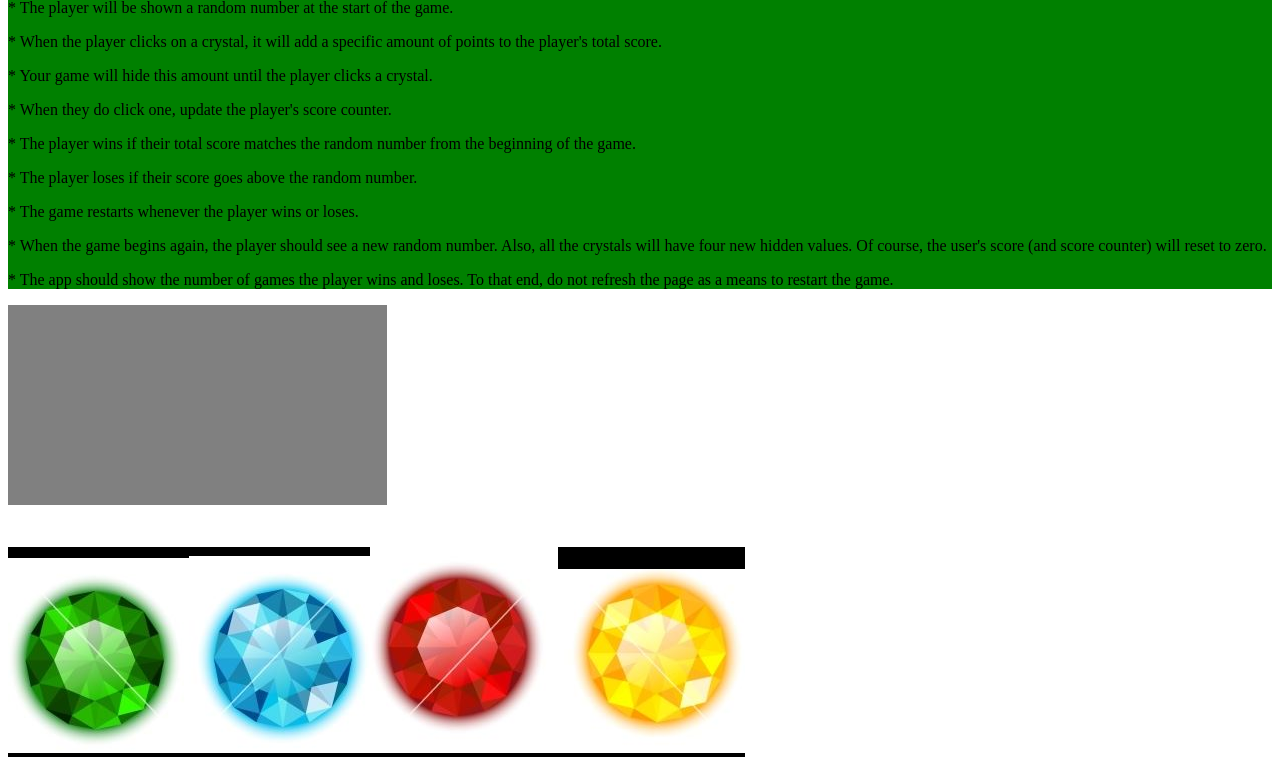
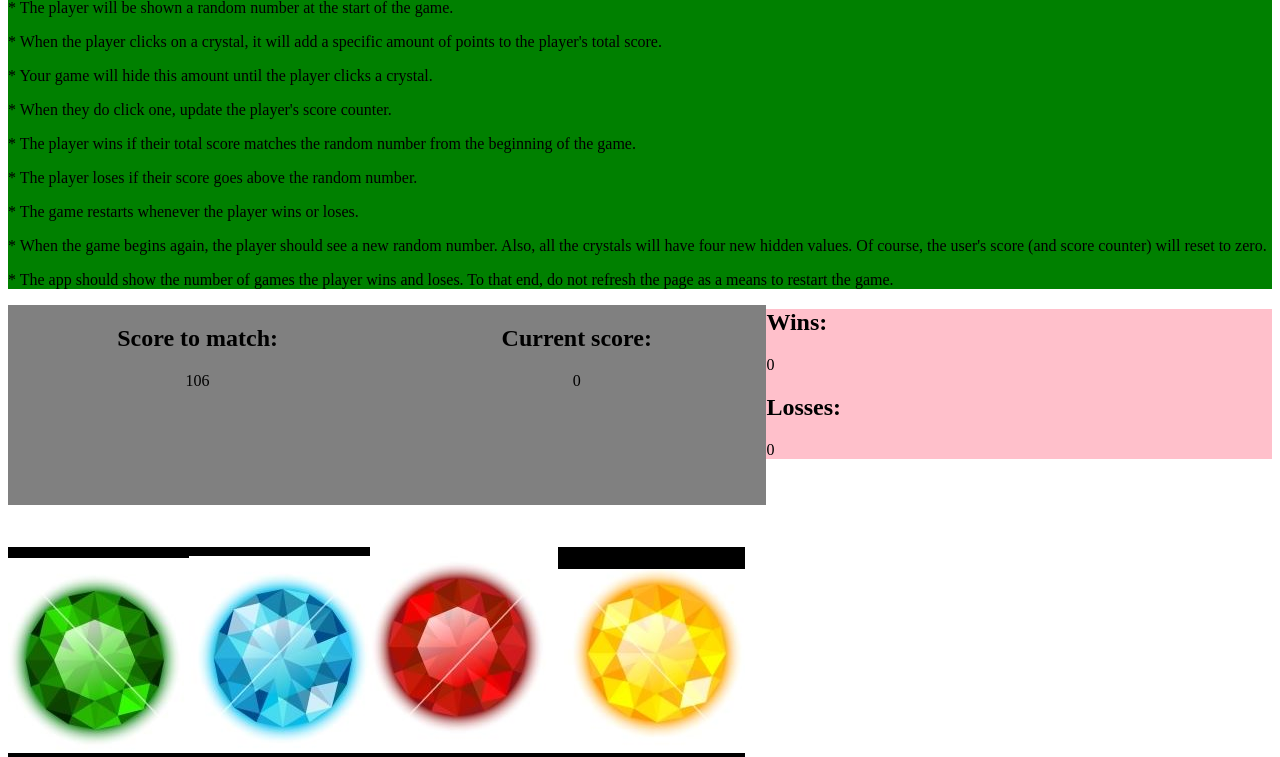
Before and after one commit to nhoon2002/week-4-game, a PHP site: page /index.html in a window 1280 px wide. Shown: the part 43-800 px from the top of the page. Run offline with PHP 8.4, Linux system fonts and the light colour scheme.

Commit message:
mechanics finalized, need styling

```diff
--- a/assets/css/style.css
+++ b/assets/css/style.css
@@ -6,7 +6,7 @@
 
 #crystal_container {
   background: black;
-  position: fixed;
+  position: absolute;
   bottom: 0;
 }
 
--- a/index.html
+++ b/index.html
@@ -7,13 +7,15 @@
   <title>Gems | Nam Kim</title>
   <!-- Reference to css file -->
   <link rel="stylesheet" type="text/css" href="assets/css/style.css">
+  <!-- Jquery -->
   <script src="https:code.jquery.com/jquery-2.2.3.js" integrity="sha256-laXWtGydpwqJ8JA+X9x2miwmaiKhn8tVmOVEigRNtP4=" crossorigin="anonymous"></script>
-  <!-- <script type="text/javascript"> -->
+
 </head>
 
 <body>
+
   <div id="title" style="background: yellow">Crystals Collector!</div>
-
+  <!-- Instructions -->
   <div id="howtoplay" style="background: green">
      <p>
        * The player will be shown a random number at the start of the game.
@@ -56,66 +58,38 @@
      </p>
 
   </div>
-    <div id="score_container"
+
+  <!-- Score to beat, user score so far display area -->
+  <div id="score_container">
+
         <div id="scoretomatch"></div>
         <div id="totalscore"></div>
-    </div>
-
-
-    <div id="winsandlosses" style="background: pink"></div>
-
-    <!-- Display inline block -->
-    <div id="crystal_container">
-      <div class="crystalImage">
 
   </div>
 
-      <!-- <div id="crystal1"></div>
-      <div id="crystal2"></div>
-      <div id="crystal3"></div>
-      <div id="crystal4"></div> -->
+  <!-- Win and loss counts display area -->
+  <div id="winsandlosses" style="background: pink"></div>
 
-    </div>
-    <!-- //////////////////////// -->
+  <!-- Contains crystal images -->
+  <div id="crystal_container"></div>
 
 
-
-
+    <!-- Start Script -->
     <script type="text/javascript">
 
     $(document).ready(
       function(){
 
+        // Initialize Variables
+        var Scoretobeat;
+        var userScore;
+        var crystalValues = [0,0,0,0];
+        var crystalImageLinks = ["assets/images/jewel1.JPG", "assets/images/jewel2.JPG", "assets/images/jewel3.JPG", "assets/images/jewel4.JPG"]
+        var win_count = 0;
+        var loss_count = 0;
 
-        var Scoretobeat;
-
-        var userScore;
-
-        var crystalValues = [];
-        var crystalImageLinks = ["assets/images/jewel1.JPG", "assets/images/jewel2.JPG", "assets/images/jewel3.JPG", "assets/images/jewel4.JPG"]
-        var win_count;
-        var loss_count;
-
-        //resets values
-        function newGame () {
-          //assigns a random integer from [19 - 120]
-          Scoretobeat = Math.floor(Math.random() * (120-19+1)) + 19;
-          userScore = 0;
-
-
-          for (var i = 0; i < 4; i++) {
-            //assigns a random integer from [1-12]
-            crystalValues[i] = Math.floor(Math.random() * (12-1+1)) + 1;
-          }
-
-        }
-
-        newGame();
-        console.log(Scoretobeat, userScore, crystalValues);
-
-
+        //jquery declarations for image crystals with attributes
         var imageCrystal1 = $('<img>');
-                imageCrystal1.attr('data-num', crystalValues[0]);
         imageCrystal1.attr(
             'src',
             crystalImageLinks[0]
@@ -124,8 +98,8 @@
         imageCrystal1.addClass('crystalImage');
         $('#crystal_container').append(imageCrystal1);
 
+
         var imageCrystal2 = $('<img>');
-                imageCrystal2.attr('data-num', crystalValues[1]);
         imageCrystal2.attr(
             'src',
             crystalImageLinks[1]
@@ -134,8 +108,9 @@
         imageCrystal2.addClass('crystalImage');
         $('#crystal_container').append(imageCrystal2);
 
+
+
         var imageCrystal3 = $('<img>');
-                imageCrystal3.attr('data-num', crystalValues[2]);
         imageCrystal3.attr(
             'src',
             crystalImageLinks[2]
@@ -144,8 +119,9 @@
         imageCrystal3.addClass('crystalImage');
         $('#crystal_container').append(imageCrystal3);
 
+
+
         var imageCrystal4 = $('<img>');
-                imageCrystal4.attr('data-num', crystalValues[3]);
         imageCrystal4.attr(
             'src',
             crystalImageLinks[3]
@@ -155,14 +131,64 @@
         $('#crystal_container').append(imageCrystal4);
 
 
+
+
+        //Reset function for new values
+        function newGame () {
+
+            //assigns a random integer from [19 - 120]
+            Scoretobeat = Math.floor(Math.random() * (120-19+1)) + 19;
+
+            //resets user score to 0
+            userScore = 0;
+
+            //prints out current user score, win/loss counts, and score to match
+            document.querySelector("#totalscore").innerHTML = "<h2>Current score: </h2>" + userScore;
+            $("#winsandlosses").html("<h2>Wins: </h2>" + win_count + "<br>" + "<h2>Losses: </h2>" + loss_count);
+            $("#scoretomatch").html("<h2>Score to match: </h2>" + Scoretobeat);
+
+
+            for (var i = 0; i < 4; i++) {
+              //assigns a random integer from [1-12], storing in an array for each crystal
+              crystalValues[i] = Math.floor(Math.random() * (12-1+1)) + 1;
+
+            }
+
+            //randomizes the value of each crystal
+            imageCrystal1.attr('data-num', crystalValues[0]);
+            imageCrystal2.attr('data-num', crystalValues[1]);
+            imageCrystal3.attr('data-num', crystalValues[2]);
+            imageCrystal4.attr('data-num', crystalValues[3]);
+
+
+
+
+            console.log(Scoretobeat, userScore, crystalValues);
+
+        }
+
+
+        //initialize game
+        newGame();
+
+
+
+
+
+              // Onclick functionality
               $('.crystalImage').on(
                 'click', function() {
 
-                  userScore = userScore + parseInt($(this).data('num'));
+                  //adds score on each click
+                  userScore = userScore + parseInt($(this).attr('data-num'));
                   console.log(userScore);
-                  // document.querySelector("#totalscore").innerHTML = "<h2>Current score: </h2>" + userScore;
 
-                  if (userScore == Scoretobeat) {
+
+                  //updates the current user score
+                  document.querySelector("#totalscore").innerHTML = "<h2>Current score: </h2>" + userScore;
+
+                      //conditions for new game, update win/loss counts
+                      if (userScore === Scoretobeat) {
                         alert('You won');
                         win_count++;
                         newGame();
@@ -173,7 +199,9 @@
                       }
 
                 }
-              );
+              )
+
+              console.log("wins: " + win_count +"|" + "losses: " + loss_count);
 
 
 
@@ -183,10 +211,9 @@
 
 
 
+        $("#winsandlosses").html("<h2>Wins: </h2>" + win_count + "<br>" + "<h2>Losses: </h2>" + loss_count);
+        $("#scoretomatch").html("<h2>Score to match: </h2>" + Scoretobeat);
 
-
-        // $("#scoretomatch").html("<h2>Score to match: </h2>" + Scoretobeat);
-        document.querySelector("#scoretomatch").innerHTML = "<h2>Score to match: </h2>" + Scoretobeat;
 
 
 
```
Lines whose indentation alone changed are shown as unchanged.
